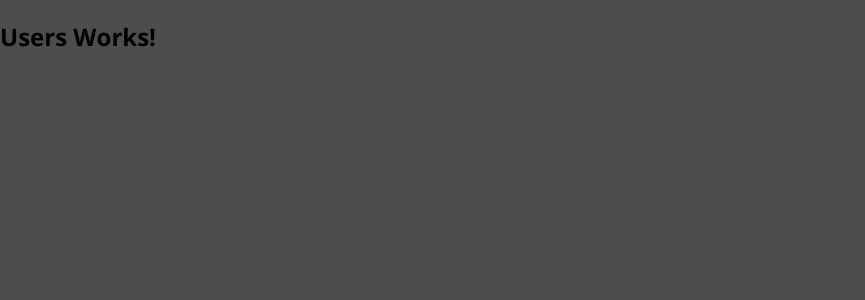
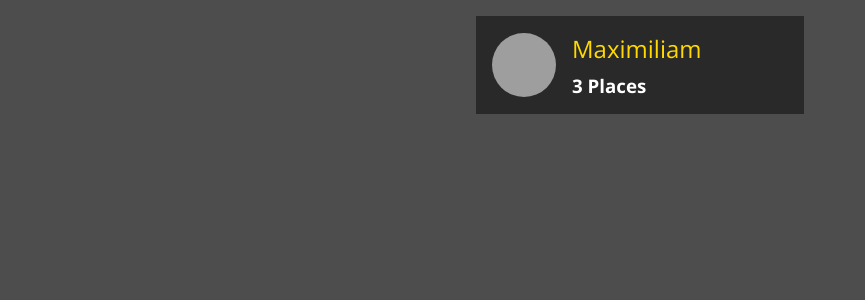
Before and after one commit to nuhptr/sharehub, a React (Create React App) app in the folder sharehub-client/: page / in a window 1280 px wide. Shown: the top 300 px of the page, without its empty margins (0-865 px from the left). Built offline with nearby package versions, Linux system fonts and the light colour scheme; grey boxes are pictures that could not be loaded.

Commit message:
sharehub-client:update code

```diff
--- a/sharehub-client/src/App.js
+++ b/sharehub-client/src/App.js
@@ -4,8 +4,7 @@ import { BrowserRouter, Routes, Route, Navigate } from "react-router-dom"
 import Users from "./user/pages/Users"
 import NewPlace from "./places/pages/NewPlace"
 
-// React.createElement('h1', {title: 'This Works'}, 'Hi, this is ReactJS')
-const App = () => {
+export default function App() {
    return (
       <BrowserRouter future={{ v7_startTransition: true }}>
          <Routes>
@@ -16,5 +15,3 @@ const App = () => {
       </BrowserRouter>
    )
 }
-
-export default App
--- a/sharehub-client/src/places/pages/NewPlace.jsx
+++ b/sharehub-client/src/places/pages/NewPlace.jsx
@@ -1,7 +1,5 @@
 import React from "react"
 
-const NewPlace = () => {
+export default function NewPlace() {
    return <div>NewPlace</div>
 }
-
-export default NewPlace
--- /dev/null
+++ b/sharehub-client/src/shared/components/Avatar.css
@@ -0,0 +1,15 @@
+.avatar {
+    width: 100%;
+    height: 100%;
+    display: flex;
+    justify-content: center;
+    align-items: center;
+
+    & img {
+        display: block;
+        border-radius: 50%;
+        width: 100%;
+        height: 100%;
+        object-fit: cover;
+    }
+}
--- /dev/null
+++ b/sharehub-client/src/shared/components/Avatar.jsx
@@ -0,0 +1,11 @@
+import React from "react"
+
+import "./Avatar.css"
+
+export default function Avatar({ className, style, image, alt, width }) {
+   return (
+      <div className={`avatar ${className}`} style={style}>
+         <img src={image} alt={alt} style={{ width: width, height: width }} />
+      </div>
+   )
+}
--- /dev/null
+++ b/sharehub-client/src/shared/components/Card.css
@@ -0,0 +1,8 @@
+.card {
+    margin: 0;
+    box-shadow: 0 2px 8px rgba(0, 0, 0, 0.26);
+    border-radius: 6px;
+    padding: 1rem;
+    overflow: hidden;
+    background: white;
+}
--- /dev/null
+++ b/sharehub-client/src/shared/components/Card.jsx
@@ -0,0 +1,9 @@
+import React from "react"
+
+export default function Card({ className, style, children }) {
+   return (
+      <div className={`card ${className}`} style={style}>
+         {children}
+      </div>
+   )
+}
--- a/sharehub-client/src/user/components/UserItem.css
+++ b/sharehub-client/src/user/components/UserItem.css
@@ -0,0 +1,51 @@
+.user-item {
+    margin: 1rem;
+    width: calc(45% - 2rem);
+    min-width: 17.5rem;
+
+    & a {
+        display: flex;
+        align-items: center;
+        width: 100%;
+        height: 100%;
+        text-decoration: none;
+        padding: 1rem;
+        color: white;
+        background-color: #292929;
+
+        &:hover,
+        &:active {
+            background: #ffd900;
+        }
+    }
+
+    &:hover h2,
+    &:active h2,
+    &:hover h3,
+    &:active h3 {
+        color: #292929;
+    }
+}
+
+.user-item__content {
+    padding: 0;
+}
+
+.user-item__image {
+    width: 4rem;
+    height: 4rem;
+    margin-right: 1rem;
+}
+
+.user-item__info {
+    & h2 {
+        font-size: 1.5rem;
+        margin: 0 0 0.5rem 0;
+        font-weight: normal;
+        color: #ffd900;
+    }
+
+    & h3 {
+        margin: 0;
+    }
+}
--- a/sharehub-client/src/user/components/UserItem.jsx
+++ b/sharehub-client/src/user/components/UserItem.jsx
@@ -1,9 +1,29 @@
 import React from "react"
+import { Link } from "react-router-dom"
 
 import "./UserItem.css"
 
-const UserItem = (props) => {
-   return <div>UserItem</div>
+import Avatar from "../../shared/components/Avatar"
+import Card from "../../shared/components/Card"
+
+export default function UserItem({ id, image, name, placeCount }) {
+   // console.log(id, image, name, placeCount)
+
+   return (
+      <li className="user-item">
+         <Card className="user-item__content">
+            <Link to={`/${id}/places`} preventScrollReset={true}>
+               <div className="user-item__image">
+                  <Avatar image={image} alt={name} />
+               </div>
+               <div className="user-item__info">
+                  <h2>{name}</h2>
+                  <h3>
+                     {placeCount} {placeCount === 1 ? "Place" : "Places"}
+                  </h3>
+               </div>
+            </Link>
+         </Card>
+      </li>
+   )
 }
-
-export default UserItem
--- a/sharehub-client/src/user/components/UserList.css
+++ b/sharehub-client/src/user/components/UserList.css
@@ -0,0 +1,10 @@
+.users-list {
+    width: 90%;
+    max-width: 50rem;
+    display: flex;
+    justify-content: center;
+    flex-wrap: wrap;
+    list-style: none;
+    margin: 0 auto;
+    padding: 0;
+}
--- a/sharehub-client/src/user/components/UserList.jsx
+++ b/sharehub-client/src/user/components/UserList.jsx
@@ -1,10 +1,11 @@
 import React from "react"
 
 import "./UserList.css"
+
 import UserItem from "./UserItem"
 
-const UserList = (props) => {
-   if (props.items.length === 0) {
+export default function UserList({ items }) {
+   if (items.length === 0) {
       return (
          <div className="center">
             <h2>No users found!</h2>
@@ -13,12 +14,10 @@ const UserList = (props) => {
    }
 
    return (
-      <ul>
-         {props.items.map((user) => (
+      <ul className="users-list">
+         {items.map((user) => (
             <UserItem key={user.id} id={user.id} image={user.image} name={user.name} placeCount={user.places} />
          ))}
       </ul>
    )
 }
-
-export default UserList
--- a/sharehub-client/src/user/pages/Users.jsx
+++ b/sharehub-client/src/user/pages/Users.jsx
@@ -1,7 +1,16 @@
 import React from "react"
 
-const Users = () => {
-   return <h2>Users Works!</h2>
+import UserList from "../components/UserList"
+
+export default function Users() {
+   const USERS = [
+      {
+         id: "u1",
+         name: "Maximiliam",
+         image: "https://images.pexels.com/photos/839011/pexels-photo-839011.jpeg?auto=compress&cs=tinysrgb&dpr=2&h=750&w=1260",
+         places: 3,
+      },
+   ]
+
+   return <UserList items={USERS} />
 }
-
-export default Users
```
